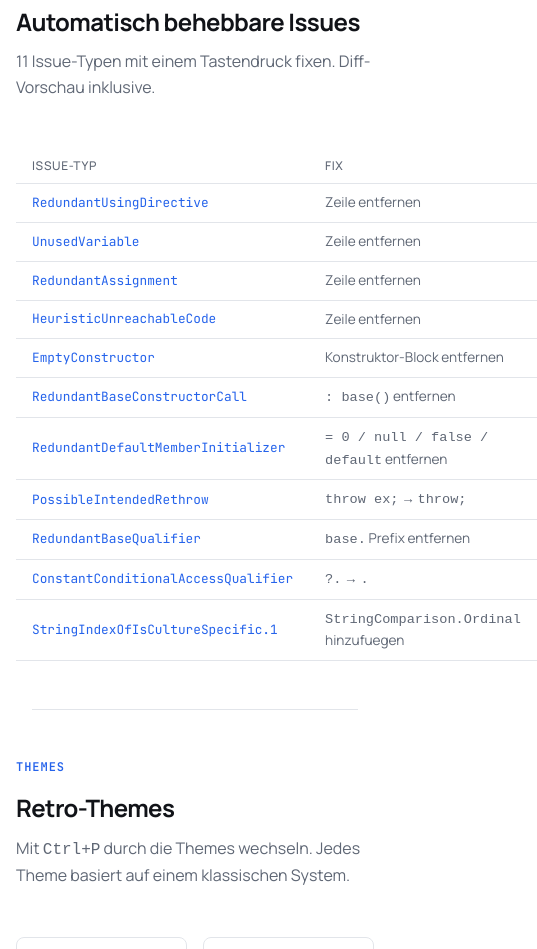
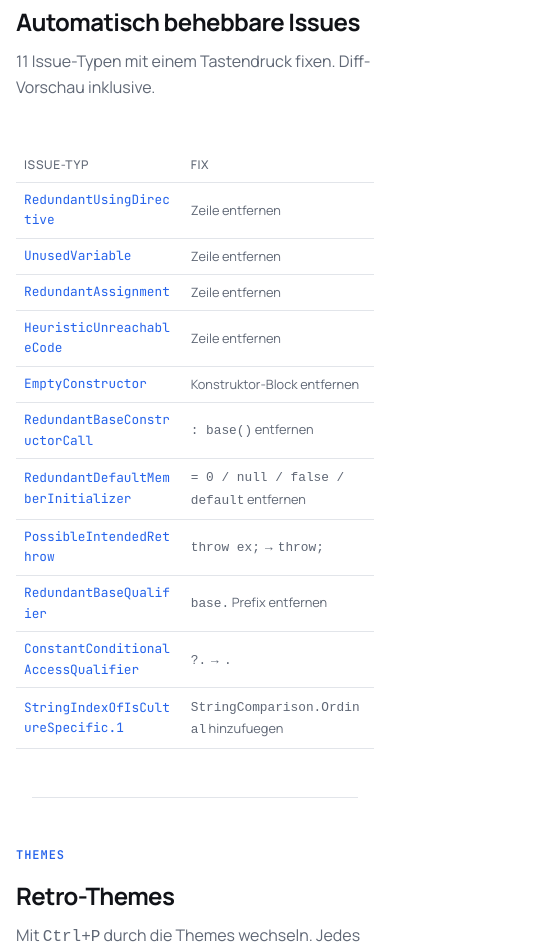
Before and after one commit to michaelblaess/inspectcode-tui, a plain HTML site: page docs/index.html in a window 390 px wide. Shown: the part 5538-6487 px from the top of the page, 537 px wide, since content can reach past the window. Drawn offline with Linux system fonts and the light colour scheme.

Commit message:
fix(pages): Tabelle sprengt auf dem Handy die Seitenbreite
Lange Bezeichner wie RedundantDefaultMemberInitializer konnten nicht
umbrechen, dadurch scrollte die Seite bei 390 px seitlich (521 statt
390). Umbruch erlaubt und den Innenabstand auf schmalen Schirmen
verkleinert. Gemessen: ab 360 px kein Ueberlauf mehr.

Co-Authored-By: Claude Opus 5 (1M context) <noreply@anthropic.com>

```diff
--- a/docs/index.html
+++ b/docs/index.html
@@ -159,6 +159,18 @@
     }
     .fix-table td:last-child {
       color: var(--text-secondary);
+    }
+
+    /* Lange Bezeichner wie RedundantDefaultMemberInitializer sprengen sonst
+       die Tabelle und erzeugen auf dem Handy seitliches Scrollen. */
+    .fix-table td:first-child,
+    .fix-table code {
+      overflow-wrap: anywhere;
+    }
+    @media (max-width: 640px) {
+      .fix-table { font-size: 0.8rem; }
+      .fix-table th,
+      .fix-table td { padding: 0.45rem 0.5rem; }
     }
   </style>
 </head>
```
